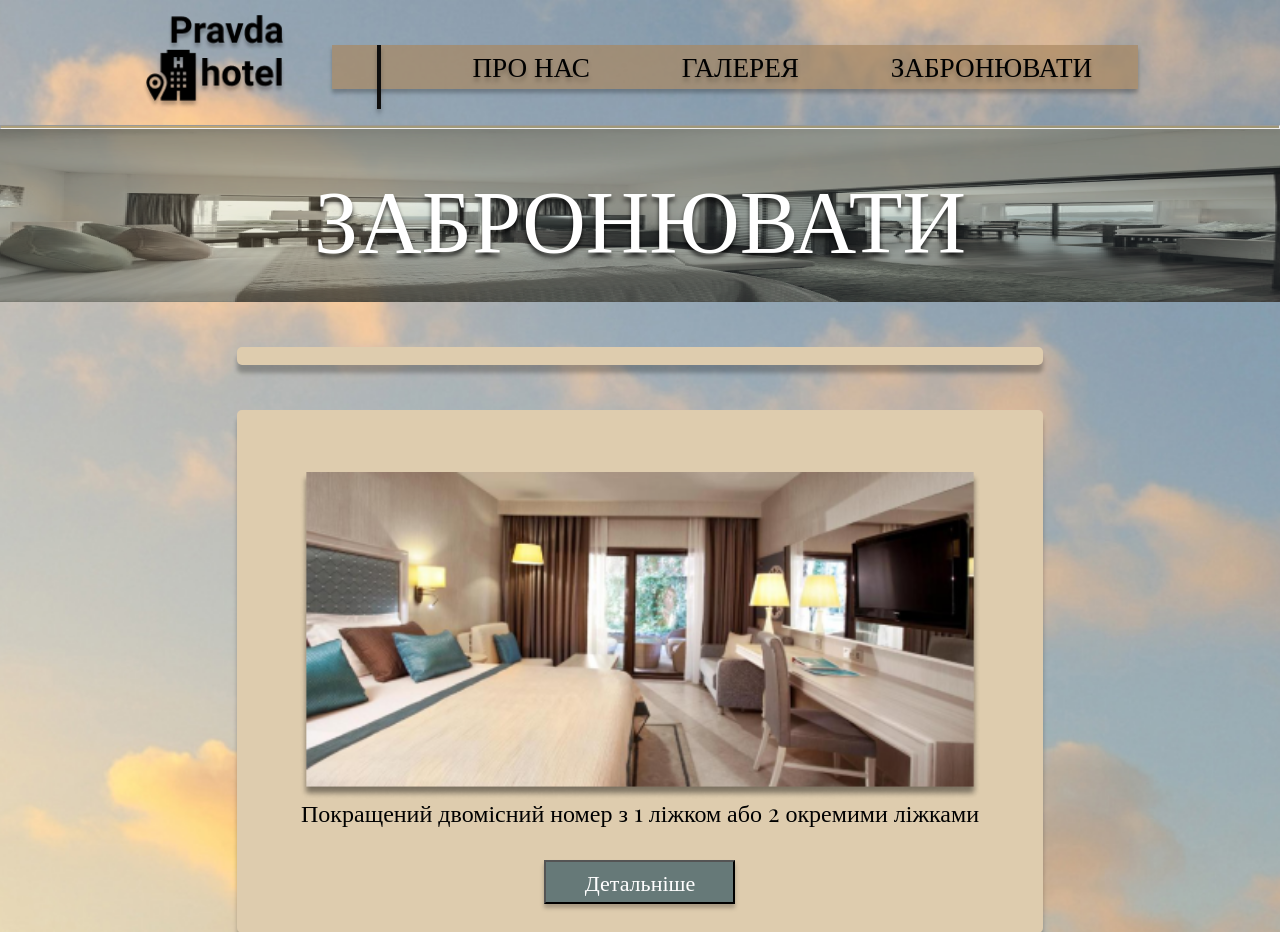
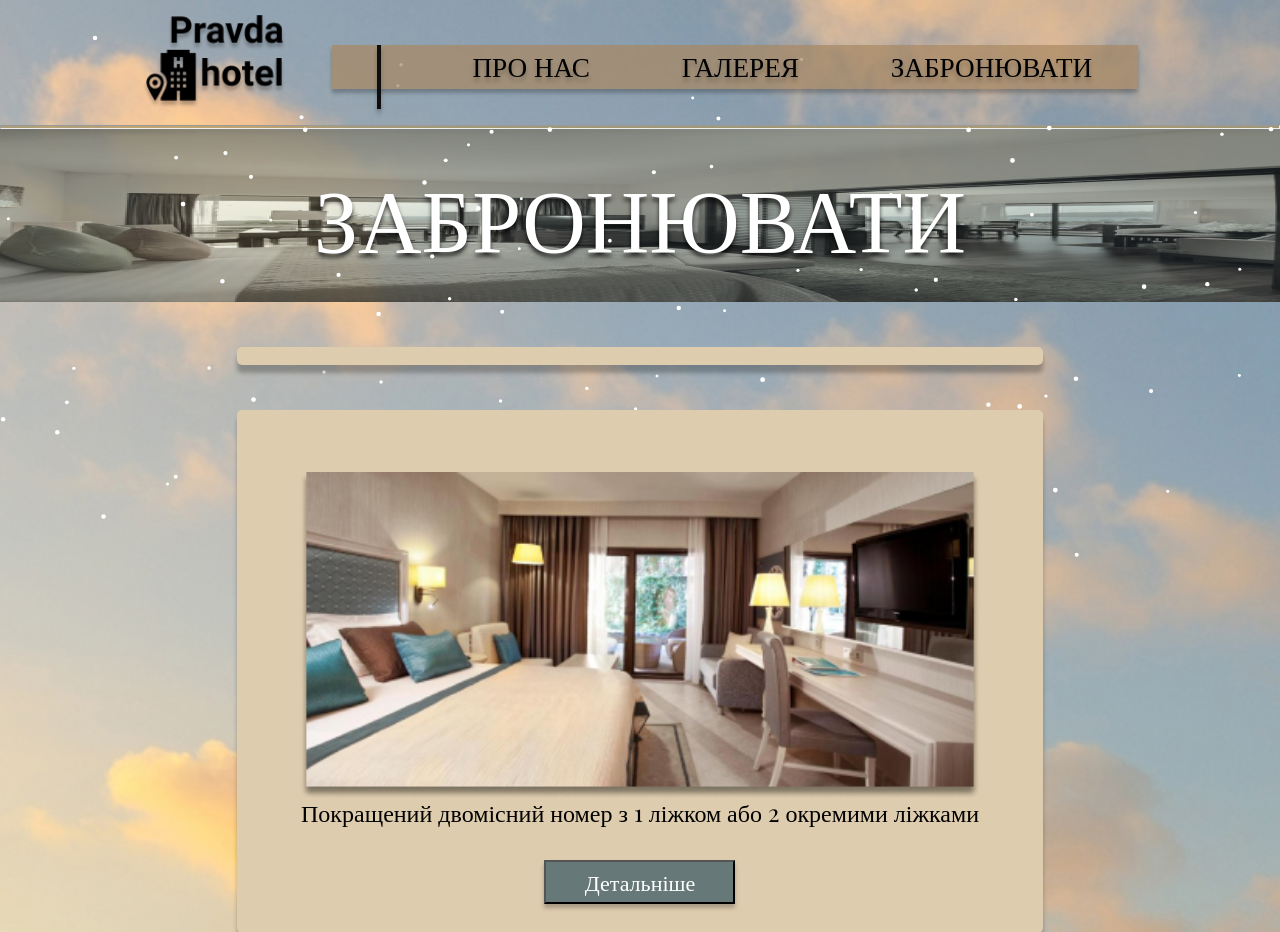
Before and after one commit to snpravda/pravdahotel, a Django app: page /book/ in a window 1280 px wide. Shown: the top 932 px of the page. Run offline with Django 3.2, Linux system fonts and the light colour scheme; some web fonts are replaced.

Commit message:
added snowing canvas

```diff
--- a/pages/static/css/general.css
+++ b/pages/static/css/general.css
@@ -368,3 +368,10 @@ hr {
         min-width: 100%;
     }
 }*/
+canvas {
+	 height: 100%;
+	 left: 0;
+	 position: absolute;
+	 top: 0;
+	 width: 100%;
+}
--- /dev/null
+++ b/pages/static/js/snow_canvas.js
@@ -0,0 +1,101 @@
+'use strict';
+
+const canvas = document.querySelector('canvas');
+const ctx = canvas.getContext('2d');
+
+let width, height, lastNow;
+let snowflakes;
+const maxSnowflakes = 100;
+
+function init() {
+  snowflakes = [];
+  resize();
+  render(lastNow = performance.now());
+}
+
+function render(now) {
+  requestAnimationFrame(render);
+
+  const elapsed = now - lastNow;
+  lastNow = now;
+
+  ctx.clearRect(0, 0, width, height);
+  if (snowflakes.length < maxSnowflakes)
+  snowflakes.push(new Snowflake());
+
+  ctx.fillStyle = ctx.strokeStyle = '#fff';
+
+  snowflakes.forEach(snowflake => snowflake.update(elapsed, now));
+}
+
+function pause() {
+  cancelAnimationFrame(render);
+}
+function resume() {
+  lastNow = performance.now();
+  requestAnimationFrame(render);
+}
+
+
+class Snowflake {
+  constructor() {
+    this.spawn();
+  }
+
+  spawn(anyY = false) {
+    this.x = rand(0, width);
+    this.y = anyY === true ?
+    rand(-50, height + 50) :
+    rand(-50, -10);
+    this.xVel = rand(-.05, .05);
+    this.yVel = rand(.02, .1);
+    this.angle = rand(0, Math.PI * 2);
+    this.angleVel = rand(-.001, .001);
+    this.size = rand(7, 12);
+    this.sizeOsc = rand(.01, .5);
+  }
+
+  update(elapsed, now) {
+    const xForce = rand(-.001, .001);
+
+    if (Math.abs(this.xVel + xForce) < .075) {
+      this.xVel += xForce;
+    }
+
+    this.x += this.xVel * elapsed;
+    this.y += this.yVel * elapsed;
+    this.angle += this.xVel * 0.05 * elapsed; //this.angleVel * elapsed
+
+    if (
+    this.y - this.size > height ||
+    this.x + this.size < 0 ||
+    this.x - this.size > width)
+    {
+      this.spawn();
+    }
+
+    this.render();
+  }
+
+  render() {
+    ctx.save();
+    const { x, y, angle, size } = this;
+    ctx.beginPath();
+    ctx.arc(x, y, size * 0.2, 0, Math.PI * 2, false);
+    ctx.fill();
+    ctx.restore();
+  }}
+
+
+// Utils
+const rand = (min, max) => min + Math.random() * (max - min);
+
+function resize() {
+  width = canvas.width = window.innerWidth;
+  height = canvas.height = window.innerHeight;
+}
+
+window.addEventListener('resize', resize);
+window.addEventListener('blur', pause);
+window.addEventListener('focus', resume);
+init();
--- a/templates/aboutUs.html
+++ b/templates/aboutUs.html
@@ -17,7 +17,8 @@
     <script src="{% static 'js/popup.js' %}"></script>
 </head>
 <body>
-
+<canvas></canvas>
+<script src="{% static 'js/snow_canvas.js' %}"></script>
 <header>
     <div class="wrapper">
         <nav class="nav">
--- a/templates/book.html
+++ b/templates/book.html
@@ -20,7 +20,8 @@
     <link rel="stylesheet" href="{% static 'css/popup.css' %}">
 </head>
 <body>
-
+<canvas></canvas>
+<script src="{% static 'js/snow_canvas.js' %}"></script>
 <header>
     <div class="wrapper">
         <nav class="nav">
--- a/templates/gallery.html
+++ b/templates/gallery.html
@@ -19,7 +19,8 @@
     <link rel="stylesheet" href="{% static 'css/popup.css' %}">
 </head>
 <body>
-
+<canvas></canvas>
+<script src="{% static 'js/snow_canvas.js' %}"></script>
 <header>
     <div class="wrapper">
         <nav class="nav">
--- a/templates/index.html
+++ b/templates/index.html
@@ -18,6 +18,8 @@
     <script src="{% static 'js/popup.js' %}"></script>
 </head>
 <body>
+<canvas></canvas>
+<script src="{% static 'js/snow_canvas.js' %}"></script>
 <header>
     <div class="wrapper">
         <nav class="nav">
```
